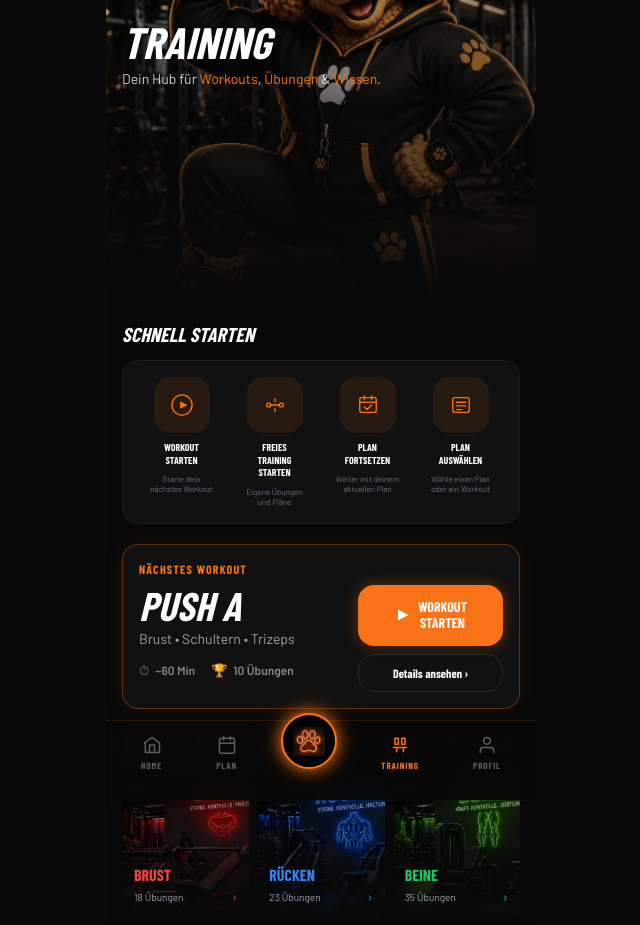
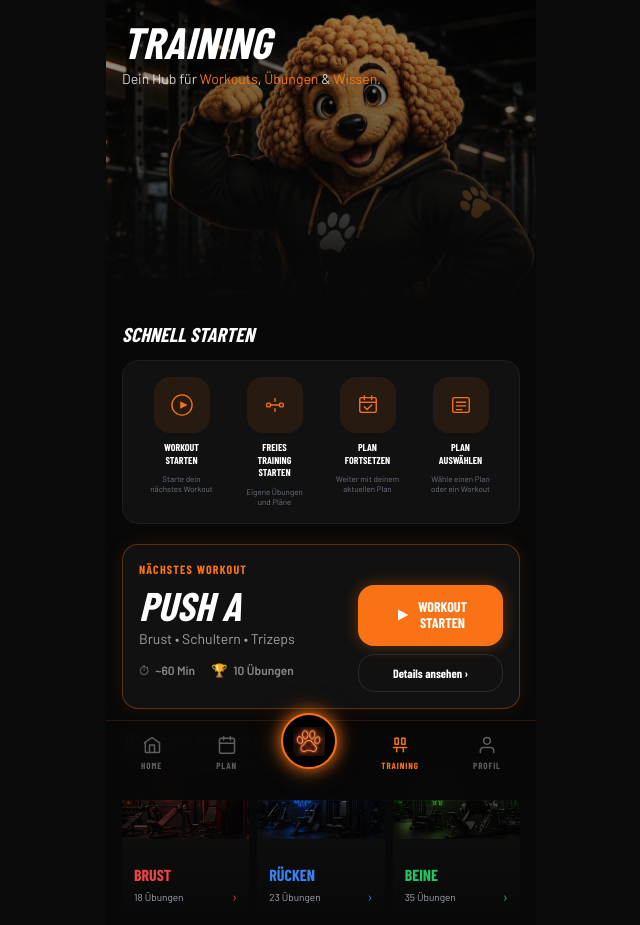
Before and after one commit to gq7w2fccmz-pixel/PAWGRESS, a React (Vite) app: page /training in a window 1280 px wide. Shown: the top 925 px of the page, without its empty margins (319-959 px from the left). Built offline with nearby package versions, Linux system fonts and the light colour scheme; the HTML template or start-up script is replaced by a standard one; a web font is replaced by a local one.

Commit message:
Add files via upload

```diff
--- a/index.html
+++ b/index.html
@@ -3,7 +3,7 @@
   <head>
     <meta charset="UTF-8" />
     <meta name="viewport" content="width=device-width, initial-scale=1.0" />
-    <title>Pawgress 🐾</title>
+    <title>Pawgress</title>
     <link rel="icon" type="image/png" href="/icon.png" />
     <link rel="apple-touch-icon" href="/icon.png" />
     <meta name="apple-mobile-web-app-capable" content="yes" />
--- a/src/screens/HomeScreen.tsx
+++ b/src/screens/HomeScreen.tsx
@@ -182,7 +182,7 @@ export function HomeScreen() {
         </div>
       </div>
 
-      <div className="px-4 -mt-2 flex flex-col gap-4">
+      <div className="px-4 mt-4 flex flex-col gap-4">
 
         {/* ── NÄCHSTES TRAINING ── */}
         <div className="rounded-2xl p-4 pb-5" style={{
--- a/src/screens/TrainingScreen.tsx
+++ b/src/screens/TrainingScreen.tsx
@@ -374,7 +374,7 @@ export function TrainingScreen() {
         {/* Background gym image – shifted down so mascot head isn't clipped */}
         <img src="/images/training_hero.webp" alt=""
           className="absolute inset-0 w-full h-full object-cover"
-          style={{ objectPosition: "center 60%" }} />
+          style={{ objectPosition: "center top" }} />
         {/* Dark overlay – heavier at bottom */}
         <div className="absolute inset-0" style={{
           background: "linear-gradient(to bottom, rgba(8,8,8,0.35) 0%, rgba(8,8,8,0.55) 40%, rgba(8,8,8,1) 100%)",
@@ -548,10 +548,10 @@ export function TrainingScreen() {
                 onClick={() => navigate(`/gym/${area.key}`)}
                 className="relative rounded-2xl overflow-hidden text-left"
                 style={{ height: 150, background: "#111", border: "none", padding: 0 }}>
-                {/* Background image – anchored left so neon text labels stay visible */}
+                {/* Background image – contain so neon text is never cropped */}
                 <img src={area.img} alt={area.label}
-                  className="absolute inset-0 w-full h-full object-cover"
-                  style={{ opacity: 0.85, objectPosition: "left center" }} />
+                  className="absolute inset-0 w-full h-full"
+                  style={{ opacity: 0.9, objectFit: "contain", objectPosition: "center top" }} />
                 {/* Gradient overlay */}
                 <div className="absolute inset-0" style={{
                   background: `linear-gradient(to top, rgba(8,8,8,0.97) 0%, rgba(8,8,8,0.45) 50%, rgba(8,8,8,0.1) 100%)`,
```
